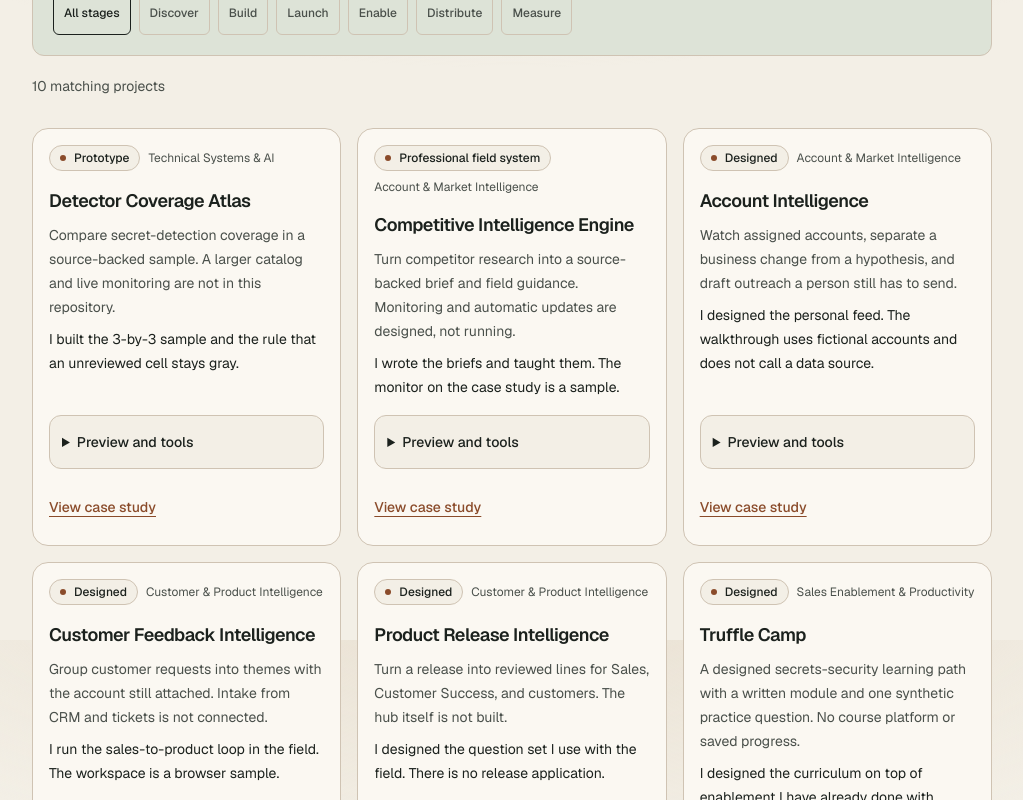
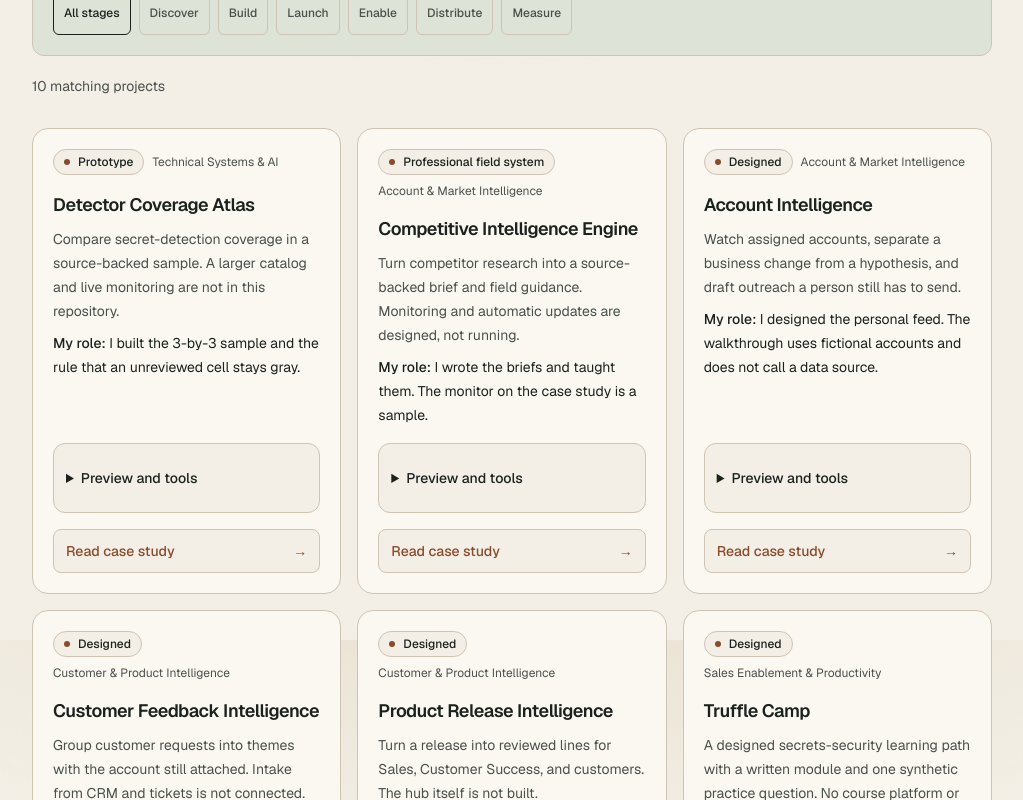
Before and after one commit to heyfunwhoa/byjoyaing-portfolio, a Next.js app: page /projects in a window 1280 px wide. Shown: the part 960-1760 px from the top of the page, without its empty margins (128-1151 px from the left). Built offline with nearby package versions, Linux system fonts and the light colour scheme.

Commit message:
Refine existing UI patterns for clearer evidence and account views

```diff
--- a/components/projects-directory.tsx
+++ b/components/projects-directory.tsx
@@ -191,7 +191,7 @@ export function ProjectsDirectory({
         <ul className="mt-8 grid min-w-0 grid-cols-1 gap-4 md:grid-cols-2 xl:grid-cols-3">
           {projects.map((project) => (
             <li key={project.slug} className="flex min-w-0">
-              <article className="flex w-full min-w-0 flex-col gap-4 rounded-2xl border border-border bg-card p-4">
+              <article className="flex w-full min-w-0 flex-col gap-4 rounded-2xl border border-border bg-card p-4 transition-colors hover:border-accent focus-within:border-accent motion-reduce:transition-none sm:p-5">
                 <div className="flex flex-wrap items-center gap-2">
                   <ProjectStatusPill status={project.status} />
                   <span className="text-xs text-muted">
@@ -210,10 +210,10 @@ export function ProjectsDirectory({
                   <p className="text-sm leading-6 text-muted">
                     {project.summary}
                   </p>
-                  <p className="text-sm leading-6">{project.role}</p>
+                  <p className="text-sm leading-6"><span className="font-medium">My role: </span>{project.role}</p>
                 </div>
                 <details className="rounded-xl border border-border bg-background p-3">
-                  <summary className="cursor-pointer py-1 text-sm font-medium">
+                  <summary className="min-h-11 cursor-pointer content-center rounded-sm py-2 text-sm font-medium focus-visible:outline-2 focus-visible:outline-offset-2 focus-visible:outline-accent">
                     Preview and tools
                   </summary>
                   <div className="mt-3">
@@ -227,9 +227,10 @@ export function ProjectsDirectory({
                 </details>
                 <Link
                   href={project.caseStudyUrl}
-                  className="inline-flex min-h-11 items-center text-sm font-medium text-accent underline underline-offset-4"
+                  className="inline-flex min-h-11 items-center justify-between gap-3 rounded-lg border border-border bg-background px-3 py-2 text-sm font-medium text-accent hover:border-accent focus-visible:outline-2 focus-visible:outline-offset-2 focus-visible:outline-accent"
                 >
-                  View case study
+                  <span>Read case study<span className="sr-only">: {project.title}</span></span>
+                  <span aria-hidden="true">→</span>
                 </Link>
               </article>
             </li>
```
